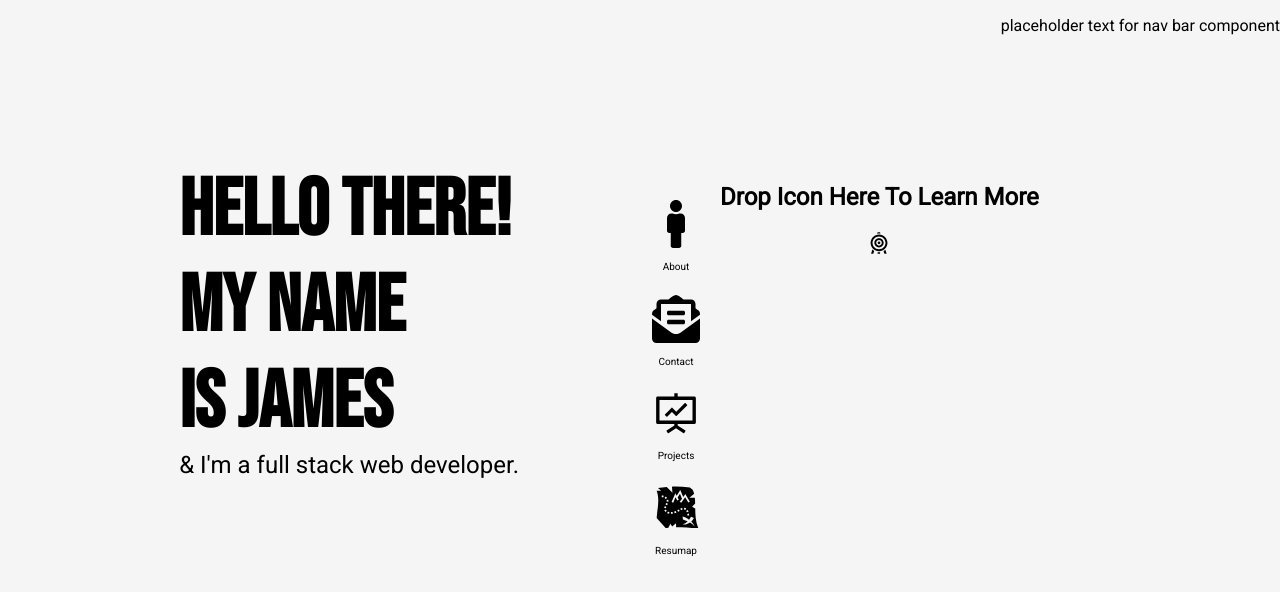
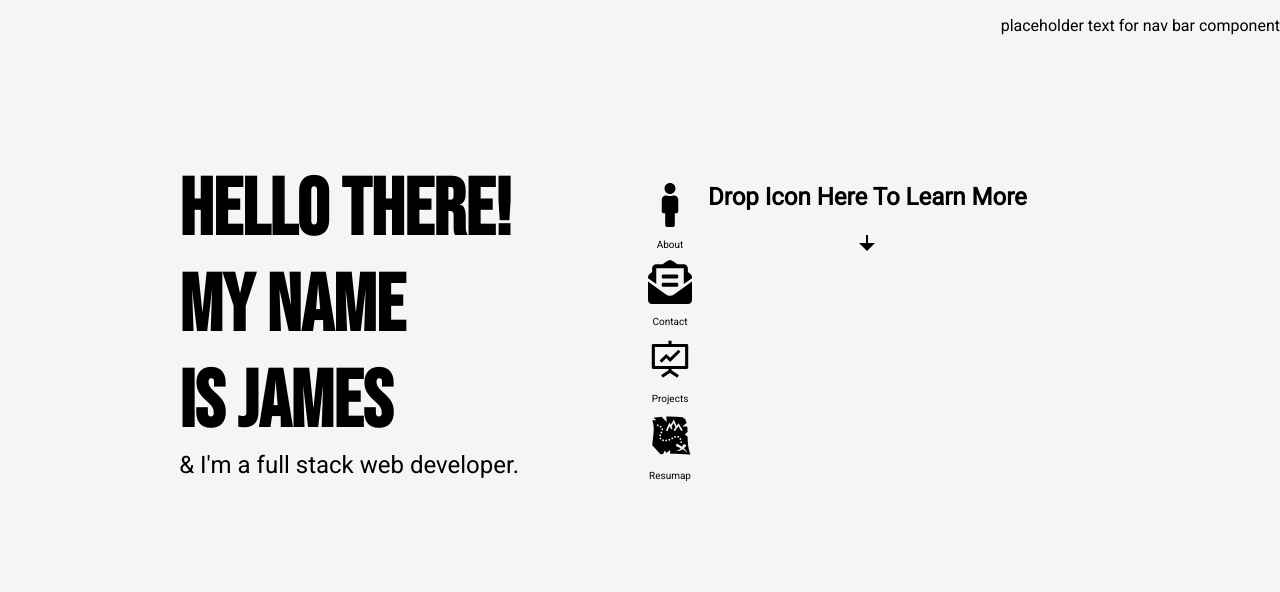
Before and after one commit to jameslcarpino/portfolio, a React (Create React App) app in the folder portfolio/: page / in a window 1280 px wide. Shown: the top 592 px of the page. Built offline with nearby package versions, Linux system fonts and the light colour scheme.

Commit message:
changed size of icons

```diff
--- a/portfolio/src/components/Test.js
+++ b/portfolio/src/components/Test.js
@@ -3,10 +3,10 @@ import { DragDropContext, Draggable, Droppable } from "react-beautiful-dnd";
 import { v4 as uuid } from "uuid";
 import { FaMale, FaEnvelopeOpenText } from "react-icons/fa";
 import { AiOutlineFundProjectionScreen } from "react-icons/ai";
-import { GiTreasureMap, GiArcheryTarget } from "react-icons/gi";
+import { GiTreasureMap } from "react-icons/gi";
+import { RiArrowDownFill } from "react-icons/ri";
 
-import { Link, Route, useHistory } from "react-router-dom";
-import About from "../components/About";
+import { useHistory } from "react-router-dom";
 
 const iconArray = [
   { id: uuid(), content: <FaMale />, desc: "About" },
@@ -22,7 +22,7 @@ const columnsFromBackend = {
   },
   [uuid()]: {
     name: "Drop Icon Here To Learn More",
-    icon: <GiArcheryTarget />,
+    icon: <RiArrowDownFill />,
     icons: [],
   },
 };
@@ -35,7 +35,9 @@ function Test() {
     console.log("getting the information from destIcons:", d.desc);
     console.log(("getting destIcons id:", d.id));
     if (d.desc === "About") {
-      push("/about");
+      setTimeout(() => {
+        push("/about");
+      }, 100);
     } else if (d.desc === "Contact") {
       push("/contact");
     } else if (d.desc === "Resumap") {
@@ -93,25 +95,25 @@ function Test() {
           return (
             <div key={columnId}>
               <div style={{ margin: 8, textAlign: "center" }}>
+                <div style={{ margin: 0 }}>
+                  <h2>{column.name}</h2>
+                  <h2>{column.icon}</h2>
+                </div>
                 <Droppable droppableId={columnId} key={columnId}>
                   {(provided, snapshot) => {
                     return (
                       <>
-                        <div style={{ margin: 0 }}>
-                          <h2>{column.name}</h2>
-                          <h2>{column.icon}</h2>
-                        </div>
                         <div
                           {...provided.droppableProps}
                           ref={provided.innerRef}
                           className="containers"
                           // onMouseUp={handleLaunchModal}
                           style={{
-                            background: "#f5f5f5",
-
-                            padding: 4,
-
-                            height: "49vh",
+                            //background: "#f5f5f5",
+                            background: snapshot.isDraggingOver
+                              ? "#F5f0F6"
+                              : "#f5f5f5",
+                            // padding: 10,
                             display: "flex",
                             flexDirection: "column",
                             justifyContent: "space-evenly",
@@ -133,7 +135,7 @@ function Test() {
                                       style={{
                                         userSelect: "none",
                                         // margin: "0 0 8px 0",
-                                        fontSize: "2.5rem",
+                                        //fontSize: ".5rem",
                                         textAlign: "center",
                                         color: "black",
                                         ...provided.draggableProps.style,
--- a/portfolio/src/main.css
+++ b/portfolio/src/main.css
@@ -44,7 +44,7 @@
   margin-bottom: 1%;
 }
 .about {
-  font-size: 3rem;
+  font-size: 2.75rem;
 }
 .about:hover {
   box-shadow: 5px 5px 5px 2px #808782;
```
